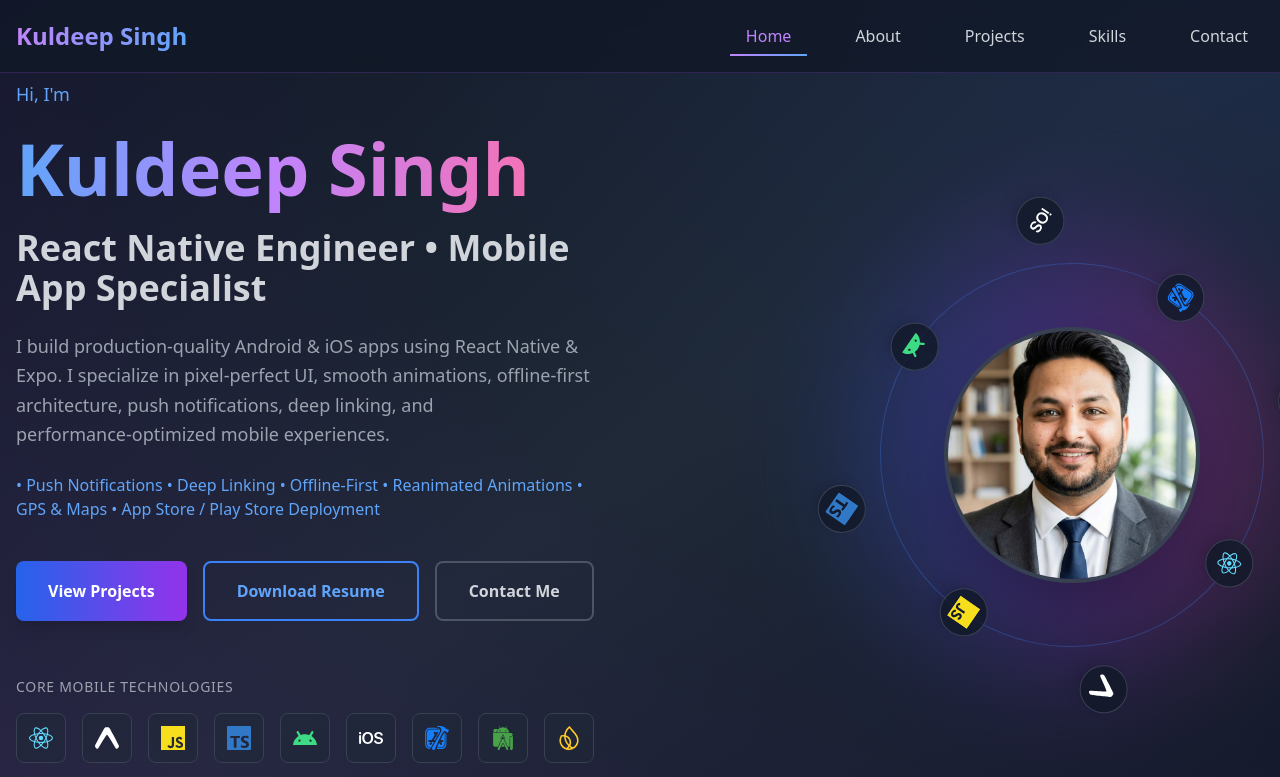
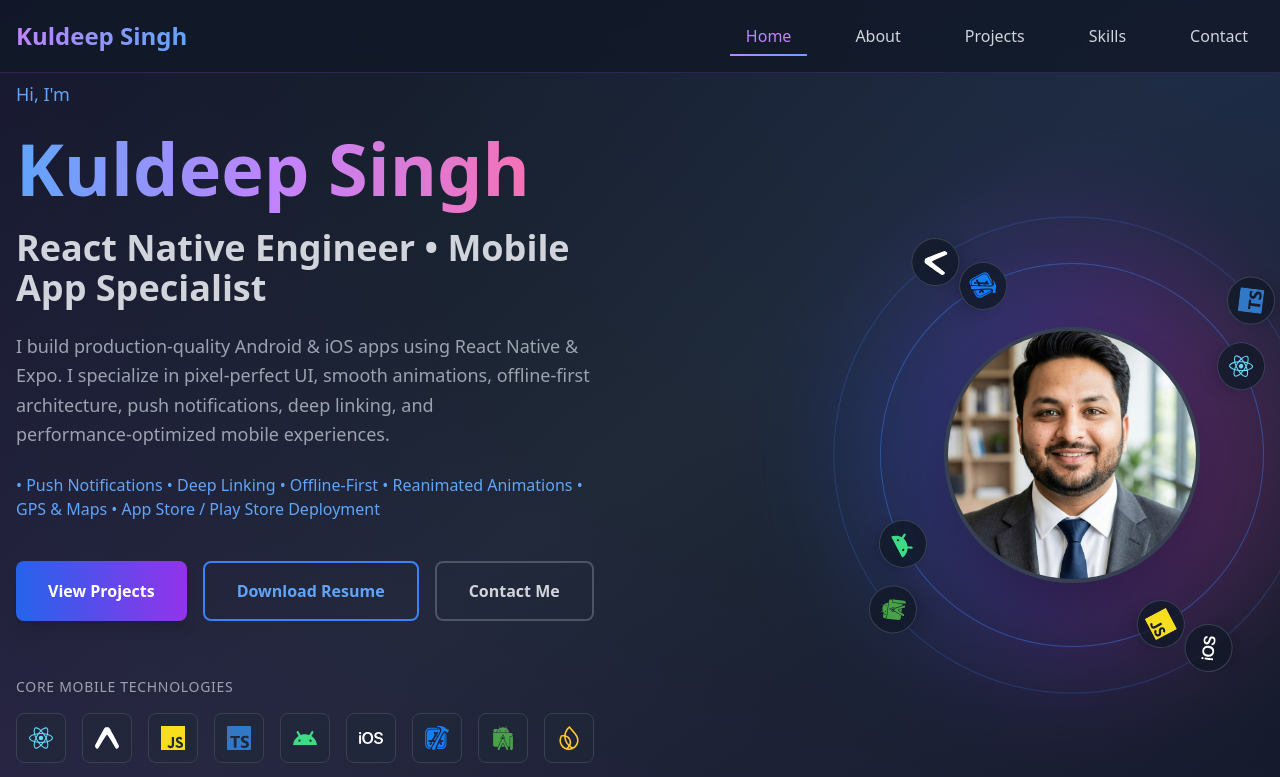
Before and after one commit to kuldeepworkidGit/portfolio, a React (Vite) app: page / in a window 1280 px wide. Shown: the top 777 px of the page. Built offline with nearby package versions, Linux system fonts and the light colour scheme.

Commit message:
anti clock

```diff
--- a/src/components/HeroSection.tsx
+++ b/src/components/HeroSection.tsx
@@ -48,12 +48,23 @@ const HeroSection = () => {
 
   const orbitIcons = [
     { index: 0, position: "top-0 left-1/2 -translate-x-1/2 -translate-y-1/2" },
+    // { index: 1, position: "top-8 right-4 translate-x-1/2 -translate-y-1/2" },
+    { index: 2, position: "top-1/2 right-0 translate-x-1/2 -translate-y-1/2" },
+    // { index: 3, position: "bottom-8 right-4 translate-x-1/2 translate-y-1/2" },
+    { index: 4, position: "bottom-0 left-1/2 -translate-x-1/2 translate-y-1/2" },
+    // { index: 5, position: "bottom-8 left-4 -translate-x-1/2 translate-y-1/2" },
+    { index: 6, position: "top-1/2 left-0 -translate-x-1/2 -translate-y-1/2" },
+    // { index: 7, position: "top-8 left-4 -translate-x-1/2 -translate-y-1/2" },
+  ];
+
+    const orbitIcons1 = [
+    // { index: 0, position: "top-0 left-1/2 -translate-x-1/2 -translate-y-1/2" },
     { index: 1, position: "top-8 right-4 translate-x-1/2 -translate-y-1/2" },
-    { index: 2, position: "top-1/2 right-0 translate-x-1/2 -translate-y-1/2" },
+    // { index: 2, position: "top-1/2 right-0 translate-x-1/2 -translate-y-1/2" },
     { index: 3, position: "bottom-8 right-4 translate-x-1/2 translate-y-1/2" },
-    { index: 4, position: "bottom-0 left-1/2 -translate-x-1/2 translate-y-1/2" },
+    // { index: 4, position: "bottom-0 left-1/2 -translate-x-1/2 translate-y-1/2" },
     { index: 5, position: "bottom-8 left-4 -translate-x-1/2 translate-y-1/2" },
-    { index: 6, position: "top-1/2 left-0 -translate-x-1/2 -translate-y-1/2" },
+    // { index: 6, position: "top-1/2 left-0 -translate-x-1/2 -translate-y-1/2" },
     { index: 7, position: "top-8 left-4 -translate-x-1/2 -translate-y-1/2" },
   ];
 
@@ -222,10 +233,32 @@ const HeroSection = () => {
                 />
               </div>
 
-              {/* Rotating tech orbit */}
+              {/* Second outer circle (anti‑clockwise rotation) */}
+              <motion.div
+                animate={{ rotate: -360 }}
+                transition={{ duration: 30, repeat: Infinity, ease: "linear" }}
+                className="absolute inset-0 scale-125 rounded-full border border-blue-500/20"
+              >
+                              <div className="absolute inset-0 scale-125 rounded-full border border-blue-500/20"></div>
+                              {orbitIcons1.map(({ index, position }) => {
+                  const tech = techStack[index];
+                  const Icon = tech.icon as React.ComponentType<React.SVGProps<SVGSVGElement>>;
+
+                  return (
+                    <div
+                      key={tech.name}
+                      className={`absolute ${position} w-10 h-10 md:w-12 md:h-12 bg-gray-900/80 border border-gray-700 rounded-full flex items-center justify-center shadow-lg`}
+                    >
+                      <Icon className="w-5 h-5 md:w-6 md:h-6" style={{ color: tech.color }} />
+                    </div>
+                  );
+                })}
+              </motion.div>
+
+              {/* Rotating tech orbit (outer circle clockwise, icons anti-clockwise) */}
               <motion.div
                 animate={{ rotate: 360 }}
-                transition={{ duration: 20, repeat: Infinity, ease: "linear" }}
+                transition={{ duration: 40, repeat: Infinity, ease: "linear" }}
                 className="absolute inset-0 rounded-full border border-blue-500/30"
               >
                 {orbitIcons.map(({ index, position }) => {
```
